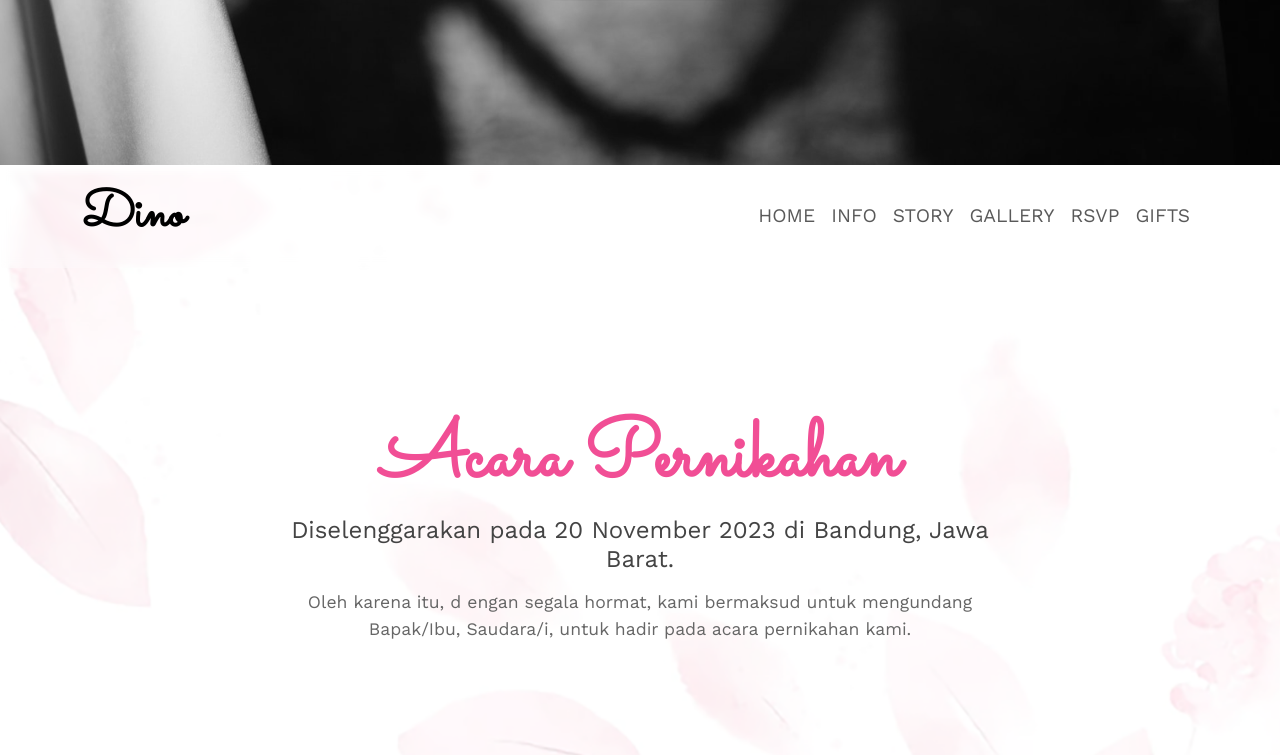
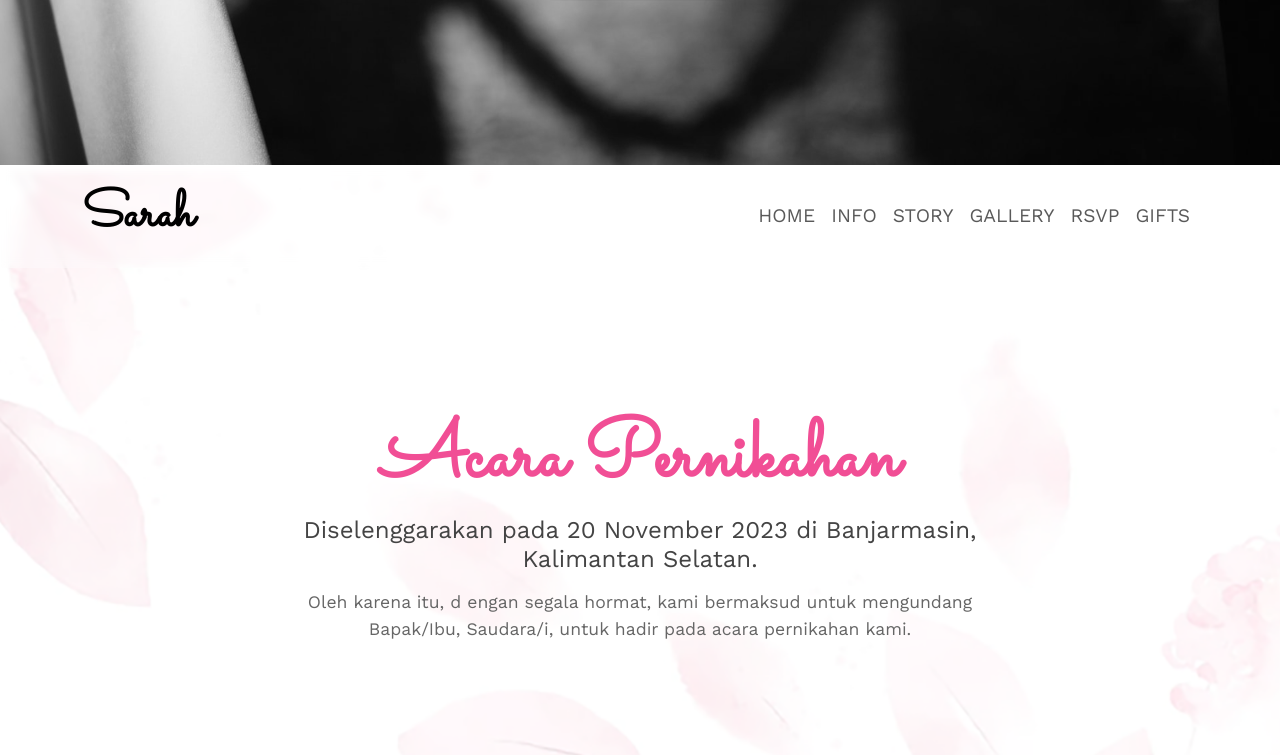
Before and after one commit to satriarahman16/dino-wedding-main-test, a plain HTML site: page index.html in a window 1280 px wide. Shown: the part 635-1390 px from the top of the page. Drawn offline with nearby package versions, Linux system fonts and the light colour scheme; some packages are replaced by stand-ins of ours; a script that the page names is missing.

Commit message:
ganti kota

```diff
--- a/index.html
+++ b/index.html
@@ -40,7 +40,7 @@
 
   <nav class="navbar navbar-expand-md bg-transparent sticky-top mynavbar">
     <div class="container">
-      <a class="navbar-brand" href="#">Dino</a>
+      <a class="navbar-brand" href="#">Sarah</a>
       <button class="navbar-toggler border-0" type="button" data-bs-toggle="offcanvas" data-bs-target="#offcanvasNavbar"
         aria-controls="offcanvasNavbar" aria-label="Toggle navigation">
         <span class="navbar-toggler-icon"></span>
@@ -69,7 +69,7 @@
       <div class="row justify-content-center">
         <div class="col-md-8 text-center">
           <h2>Acara Pernikahan</h2>
-          <h3>Diselenggarakan pada 20 November 2023 di Bandung, Jawa Barat.</h3>
+          <h3>Diselenggarakan pada 20 November 2023 di Banjarmasin, Kalimantan Selatan.</h3>
           <p>Oleh karena itu, d engan segala hormat, kami bermaksud untuk mengundang Bapak/Ibu, Saudara/i, untuk hadir
             pada acara pernikahan kami. </p>
         </div>
```
